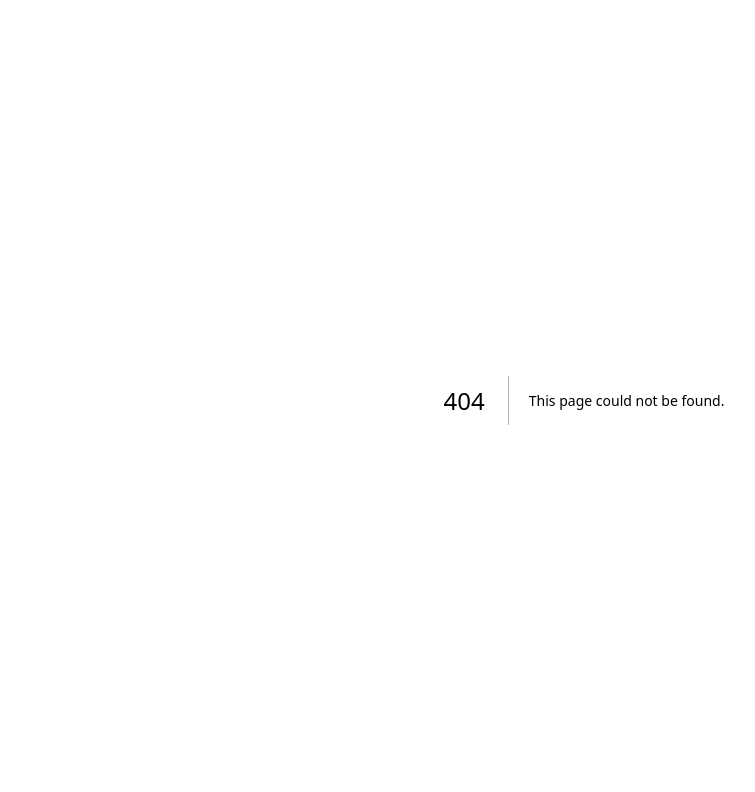
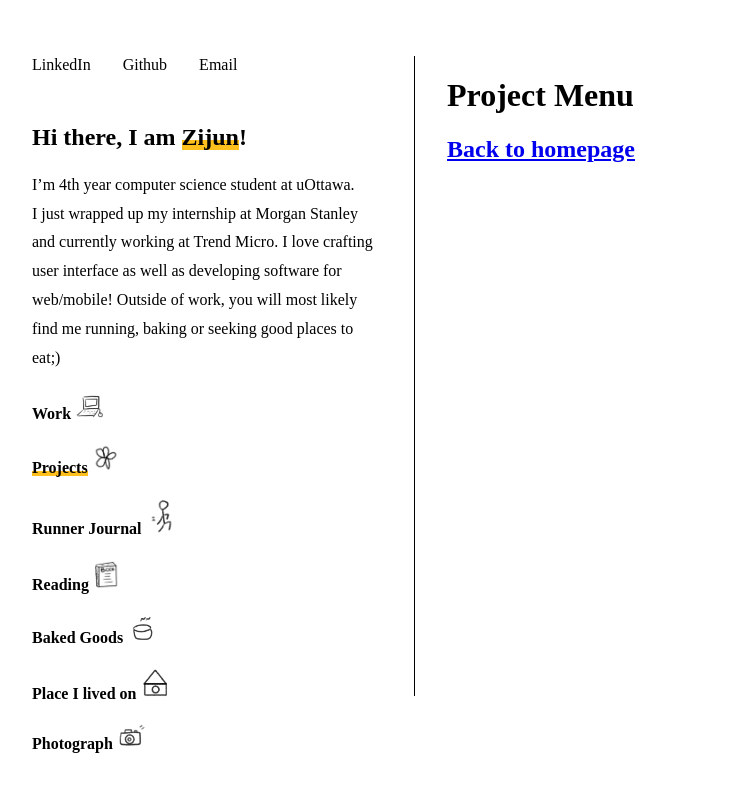
Before and after one commit to ZijunYe/jun-portfolio, a Next.js app in the folder nextjs-blog/: page /projects/menu in a window 1280 px wide. Before the commit this address had no page. Shown: the top 792 px of the page, without its empty margins (56-811 px from the left). Built offline with nearby package versions, Linux system fonts and the light colour scheme.

Commit message:
Fix the highlight issue by using url param

```diff
--- a/nextjs-blog/pages/components/layout.js
+++ b/nextjs-blog/pages/components/layout.js
@@ -1,7 +1,10 @@
 import styles from './layout.module.css';
 import NavBar from './navBar';
+import { usePathname } from 'next/navigation';
 
 export default function Layout({children}){
+    const pathname = usePathname();
+    const name = (pathname.split('/'))[1];
     return (
     <div className={styles.container}>
         <NavBar></NavBar>
--- a/nextjs-blog/pages/components/layout.module.css
+++ b/nextjs-blog/pages/components/layout.module.css
@@ -7,7 +7,31 @@
 
 
   .vertical{
-    border-left:2px solid black;
+    border-left:1px solid black;
     height:80vh;
     overflow-y:auto;
+
   }
+
+  .content{
+    padding: 0em 2em 0em 2em;
+  }
+
+  @media (max-width: 1000px) {
+    /* CSS that should be displayed if width is equal to or less than 800px goes here */
+    .container {
+      /* max-width: 36rem; */
+      padding: 0 3rem;
+      display:inline-block;
+    }
+
+    .vertical{
+      /* border-left:1px solid black;  */
+      border-top: 1px solid black;
+      height:0;
+      width: 80vh;
+      overflow-x:auto;
+      /* margin-right: 2em; */
+    }
+
+  }
--- a/nextjs-blog/pages/components/navBar.js
+++ b/nextjs-blog/pages/components/navBar.js
@@ -1,8 +1,12 @@
 import { useState } from 'react';
 import styles from './navbar.module.css';
 import Link from 'next/link';
+import { usePathname } from 'next/navigation';
 
 export default function NavBar(){
+    const pathname = usePathname();
+    const name = (pathname.split('/'))[1];
+    console.log(name);
     const [selectedLink, setSelectedLink] = useState(null);
 
     const handleLinkClick = (linkName) => {
@@ -11,9 +15,9 @@ export default function NavBar(){
 
     return <div className={styles.intro}>
         <div className={styles.contact}>
-        <a class="link" href="https://www.linkedin.com/in/zijunye/">LinkedIn</a>
-        <a class="link" href="https://github.com/ZijunYe">Github</a>
-        <a class="link" href="mailto:zye072@uottawa.ca">Email</a>
+        <a className="link" href="https://www.linkedin.com/in/zijunye/">LinkedIn</a>
+        <a className="link" href="https://github.com/ZijunYe">Github</a>
+        <a className="link" href="mailto:zye072@uottawa.ca">Email</a>
         </div>
       <h2>Hi there, I am <span className={styles.deco}>Zijun</span>!</h2>
       <p> I’m 4th year computer science student at uOttawa. <br/>
@@ -26,21 +30,21 @@ export default function NavBar(){
       */}
 
      <h4 className={styles.item}>
-        <Link className={selectedLink === 'work' ? `${styles.links} ${styles.selectedLink}` : styles.links} href="/work/first-job" onClick={() => handleLinkClick('work')}>
+        <Link className={name === 'work' ? `${styles.links} ${styles.selectedLink}` : styles.links} href="/work/menu" onClick={() => handleLinkClick('work')}>
           Work
         </Link>
         <img src="/work-icon.png" alt="Work Icon" />
       </h4>
 
       <h4 className={styles.item}>
-        <Link className={selectedLink === 'project' ? `${styles.links} ${styles.selectedLink}` : styles.links} href="/work/first-job" onClick={() => handleLinkClick('project')}>
+        <Link className={name === 'projects' ? `${styles.links} ${styles.selectedLink}` : styles.links} href="/projects/menu" onClick={() => handleLinkClick('projects')}>
           Projects
         </Link>
         <img src="/project-icon.png"></img>
       </h4>
 
       <h4 className={styles.item}>
-        <Link className={selectedLink === 'run' ? `${styles.links} ${styles.selectedLink}` : styles.links} href="/work/first-job" onClick={() => handleLinkClick('run')}>
+        <Link className={name === 'running' ? `${styles.links} ${styles.selectedLink}` : styles.links} href="/running/journal" onClick={() => handleLinkClick('run')}>
           Runner Journal
         </Link>
         <img src="/running-icon.png"></img>
@@ -48,28 +52,28 @@ export default function NavBar(){
 
 
       <h4 className={styles.item}>
-        <Link className={selectedLink === 'read' ? `${styles.links} ${styles.selectedLink}` : styles.links} href="/work/first-job" onClick={() => handleLinkClick('read')}>
+        <Link className={name === 'reading' ? `${styles.links} ${styles.selectedLink}` : styles.links} href="/reading/book" onClick={() => handleLinkClick('read')}>
           Reading
         </Link>
-        <img src="/running-icon.png"></img>
+        <img src="/reading-icon.png"></img>
       </h4>
 
       <h4 className={styles.item}>
-        <Link className={selectedLink === 'bake' ? `${styles.links} ${styles.selectedLink}` : styles.links} href="/work/first-job" onClick={() => handleLinkClick('bake')}>
+        <Link className={name === 'bake' ? `${styles.links} ${styles.selectedLink}` : styles.links} href="/bake/menu" onClick={() => handleLinkClick('bake')}>
           Baked Goods
         </Link>
         <img src="/baking-icon.png"></img>
       </h4>
 
       <h4 className={styles.item}>
-        <Link className={selectedLink === 'place' ? `${styles.links} ${styles.selectedLink}` : styles.links} href="/work/first-job" onClick={() => handleLinkClick('place')}>
+        <Link className={name === 'place' ? `${styles.links} ${styles.selectedLink}` : styles.links} href="/place/menu" onClick={() => handleLinkClick('place')}>
           Place I lived on
         </Link>
         <img src="/place-icon.png"></img>
       </h4>
 
       <h4 className={styles.item}>
-        <Link className={selectedLink === 'photo' ? `${styles.links} ${styles.selectedLink}` : styles.links} href="/work/first-job" onClick={() => handleLinkClick('photo')}>
+        <Link className={name === 'photo' ? `${styles.links} ${styles.selectedLink}` : styles.links} href="/photo/menu" onClick={() => handleLinkClick('photo')}>
           Photograph
         </Link>
       <img src="/camera-icon.png"></img>
--- /dev/null
+++ b/nextjs-blog/pages/projects/menu.js
@@ -0,0 +1,13 @@
+import Link from 'next/link';
+import Layout from '../components/layout';
+
+export default function ProjectMenu(){
+    return(
+        <Layout>
+            <h1>Project Menu</h1>
+            <h2>
+                <Link href="/">Back to homepage</Link>
+            </h2>
+        </Layout>
+    );
+}
```
Also changed, not shown: nextjs-blog/pages/bake/menu.js (added, +14 -0 lines), nextjs-blog/pages/photo/menu.js (added, +14 -0 lines), nextjs-blog/pages/place/menu.js (added, +14 -0 lines), nextjs-blog/pages/reading/book.js (added, +13 -0 lines), nextjs-blog/pages/running/journal.js (renamed from nextjs-blog/pages/work/first-job.js, +5 -4 lines), nextjs-blog/pages/work/menu.js (added, +13 -0 lines).
